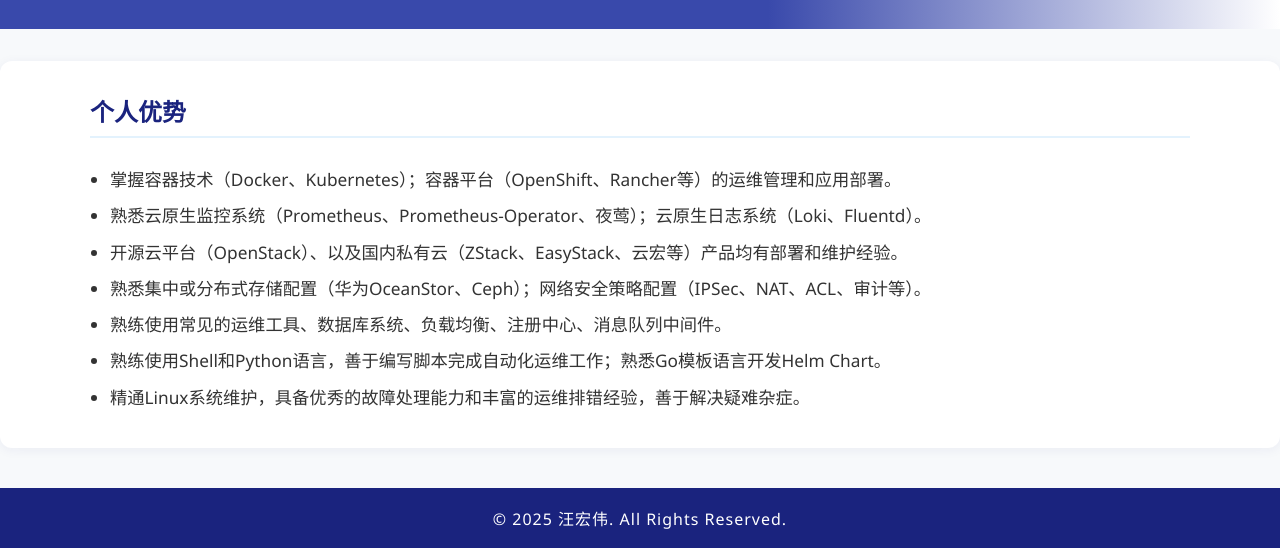
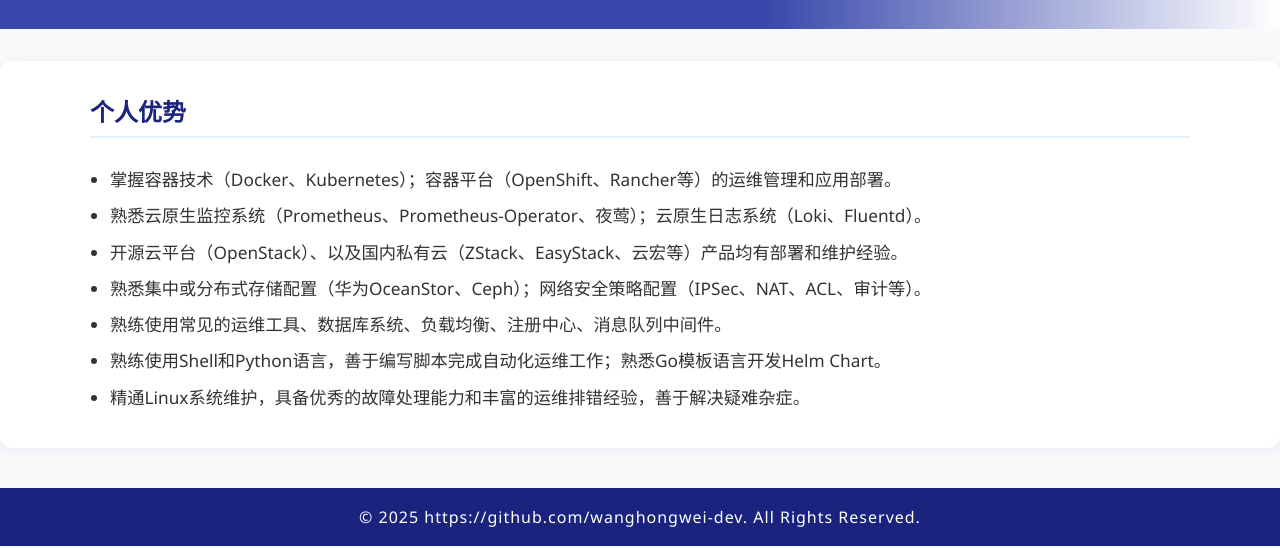
Before and after one commit to wanghongwei-dev/resume, a plain HTML site: page index.html in a window 1280 px wide. Shown: the part 319-867 px from the top of the page. Drawn offline with Linux system fonts and the light colour scheme.

Commit message:
Update index.html

```diff
--- a/index.html
+++ b/index.html
@@ -303,7 +303,7 @@
 
     <footer class="footer">
         <div class="container">
-            &copy; 2025 汪宏伟. All Rights Reserved.
+            &copy; 2025 https://github.com/wanghongwei-dev. All Rights Reserved.
         </div>
     </footer>
     <script src="js/main.js"></script>
```
